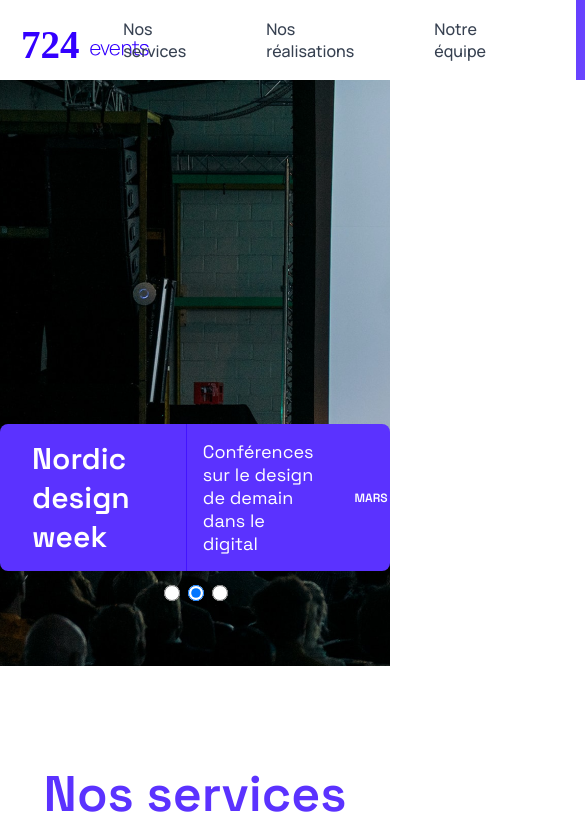
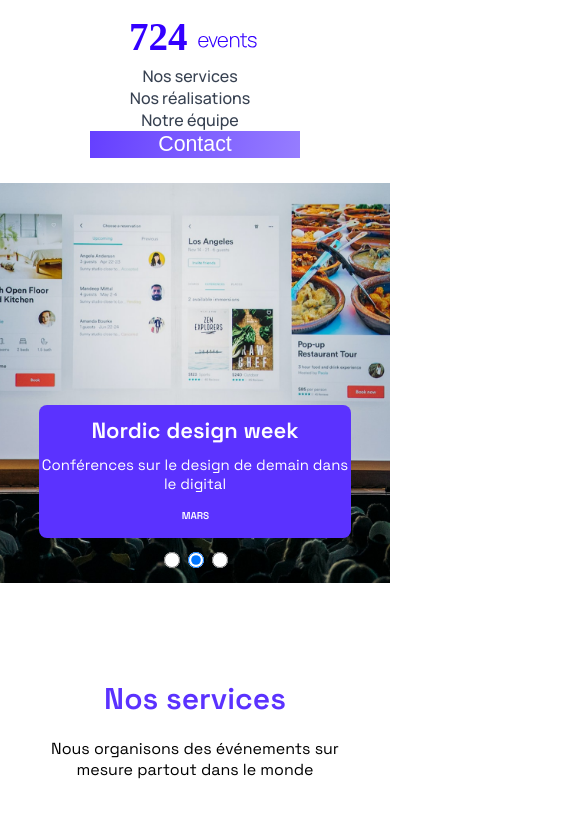
Before and after one commit to maxlearns2code/724events, a React (Create React App) app: page / in a window 390 px wide. Shown: the top 814 px of the page, 585 px wide, since content can reach past the window. Built offline with nearby package versions, Linux system fonts and the light colour scheme.

Commit message:
add media queries for mobile

```diff
--- a/src/components/Field/style.scss
+++ b/src/components/Field/style.scss
@@ -13,7 +13,7 @@
 }
 input {
   height: 60px;
-  min-width: 424px;
+  min-width: 300px;
   font-size: 16px;
   text-transform: capitalize;
   padding-left: 16px;
@@ -29,7 +29,7 @@ input {
 }
 textarea {
   height: 336px;
-  min-width: 424px;
+  min-width: 285px;
   font-size: 16px;
   padding: 16px;
   border-radius: 4px;
--- a/src/components/Logo/style.scss
+++ b/src/components/Logo/style.scss
@@ -1,3 +1,7 @@
 .Logo {
   margin: 22px;
+  @media screen and (max-width: 768px){
+    margin: 0;
+
+  }
 }
--- a/src/components/Select/style.scss
+++ b/src/components/Select/style.scss
@@ -9,9 +9,9 @@
     margin-top: 4px;
   }
   &.large {
-    width: 424px;
+    width: 318px;
     .Select {
-      width: 442px;
+      width: 318px;
       ul {
         width: 442px;
       }
--- a/src/containers/Form/index.js
+++ b/src/containers/Form/index.js
@@ -38,9 +38,6 @@ const Form = ({ onSuccess, onError }) => {
             titleEmpty
           />
           <Field placeholder="" label="Email" />
-          <Button type={BUTTON_TYPES.SUBMIT} disabled={sending}>
-            {sending ? "En cours" : "Envoyer"}
-          </Button>
         </div>
         <div className="col">
           <Field
@@ -48,6 +45,11 @@ const Form = ({ onSuccess, onError }) => {
             label="Message"
             type={FIELD_TYPES.TEXTAREA}
           />
+        </div>
+        <div className="col">
+          <Button type={BUTTON_TYPES.SUBMIT} disabled={sending}>
+            {sending ? "En cours" : "Envoyer"}
+          </Button>
         </div>
       </div>
     </form>
--- a/src/containers/Menu/style.scss
+++ b/src/containers/Menu/style.scss
@@ -2,6 +2,9 @@
 
 header {
   height: 112px;
+  @media screen and (max-width: 768px){
+    height: 215px;
+  }
 }
 nav {
   font-family: "Manrope", sans-serif;
@@ -11,16 +14,26 @@ nav {
   justify-content: space-between;
   align-items: center;
   height: 80px;
+  @media screen and (max-width: 768px){
+    flex-direction: column;
+
+  }
   ul {
     list-style: none;
     display: flex;
     width: 80%;
     justify-content: flex-end;
     margin: 0;
+    @media screen and (max-width: 768px){
+      flex-direction: column;
+    }
     li {
       list-style: none;
       margin: 40px;
       padding: 0;
+      @media screen and (max-width: 768px){
+        margin: auto;
+      }
       a {
         text-decoration: none;
         color: $black;
--- a/src/containers/Slider/style.scss
+++ b/src/containers/Slider/style.scss
@@ -6,6 +6,20 @@
   max-width: 1440px;
   height: 586px;
   overflow: hidden;
+  @media screen and (max-width: 768px) {
+
+    height: 400px;
+
+
+  }
+  img {
+    @media screen and (max-width: 768px) {
+      width: 100%;
+      height: 450px;
+      object-fit: cover;
+
+    }
+  }
   .SlideCard {
     width: 100%;
     left: 0;
@@ -25,6 +39,9 @@
       display: flex;
       justify-content: center;
       width: 100%;
+      @media screen and (max-width: 768px) {
+        flex-direction: column;
+      }
     }
     &__paginationContainer {
       position: absolute;
@@ -33,6 +50,9 @@
       display: flex;
       justify-content: center;
       width: 100%;
+      @media screen and (max-width: 768px) {
+        bottom: 10px;
+      }
       input {
         width: 16px;
         height: 16px;
@@ -49,6 +69,12 @@
       border-radius: 8px;
       display: flex;
       font-family: "Space Grotesk", sans-serif;
+      @media screen and (max-width: 768px) {
+        flex-direction: column;
+        align-items: center;
+        margin: auto;
+        width: 80%;
+      }
       h3 {
         width: 45%;
         border-right: 1px solid #4314ff;
@@ -58,6 +84,14 @@
         display: flex;
         align-items: center;
         margin: 0;
+        @media screen and (max-width: 768px) {
+          justify-content: center;
+          width: 100%;
+          font-size: 22px;
+          padding-left: 0px;
+          min-height: 50px;
+          border-right: none;
+        }
       }
       p {
         width: 35%;
@@ -65,6 +99,12 @@
         align-items: center;
         padding: 16px;
         font-size: 18px;
+        @media screen and (max-width: 768px) {
+          justify-content: center;
+          width: 100%;
+          font-size: 15px;
+          padding: 0;
+        }
       }
       div {
         width: 5%;
@@ -74,6 +114,12 @@
         font-size: 12px;
         text-transform: uppercase;
         font-weight: bold;
+        @media screen and (max-width: 768px) {
+          justify-content: center;
+          width: 90%;
+          margin: auto;
+          font-size: 10px;
+        }
       }
     }
   }
--- a/src/pages/Home/style.scss
+++ b/src/pages/Home/style.scss
@@ -81,6 +81,9 @@ main {
   .Button {
     width: 207px;
     margin-top: 32px;
+    @media screen and (max-width: 768px){
+      margin: auto;
+    }
   }
 }
 .ListContainer {
@@ -91,6 +94,9 @@ main {
   flex-wrap: wrap;
   margin-top: 64px;
   margin-bottom: 64px;
+  @media screen and (max-width: 768px){
+    margin: auto;
+  }
 }
 .Title {
   font-size: 50px;
@@ -98,19 +104,33 @@ main {
   color: $primary;
   margin: 0;
   margin-top: 64px;
+  @media screen and (max-width: 768px){
+    font-size: 30px;
+  }
 }
 p {
   margin: 0;
+  @media screen and (max-width: 768px){
+    padding: 20px 40px 20px 40px;
+    text-align: center;
+  }
 }
 
 .row {
   display: flex;
   justify-content: space-around;
+  @media screen and (max-width: 768px){
+    flex-direction: column;
+    align-items: center;
+  }
 }
 .col {
   display: flex;
   flex-direction: column;
   margin: 16px;
+  @media screen and (max-width: 768px){
+    align-items: center;
+  }
 }
 
 .Pagination {
@@ -137,9 +157,15 @@ footer {
   .col {
     margin: 0;
     padding: 32px;
+    @media screen and (max-width: 768px){
+      padding: 0;
+    }
 
     &.contact {
       padding-left: 64px;
+      @media screen and (max-width: 768px){
+        padding: 0;
+      }
       div {
         padding-top: 16px;
       }
@@ -156,12 +182,19 @@ footer {
   .presta {
     width: 35%;
     border-right: 1px solid rgba(91, 50, 255, 0.2);
+    @media screen and (max-width: 768px){
+      width: 100%;
+    }
   }
 
   .description {
     width: 45%;
     border-left: 1px solid rgba(91, 50, 255, 0.2);
     padding: 0px 64px 0px 64px;
+    @media screen and (max-width: 768px){
+      width: 100%;
+      padding: 0;
+    }
   }
 
   address {
```
